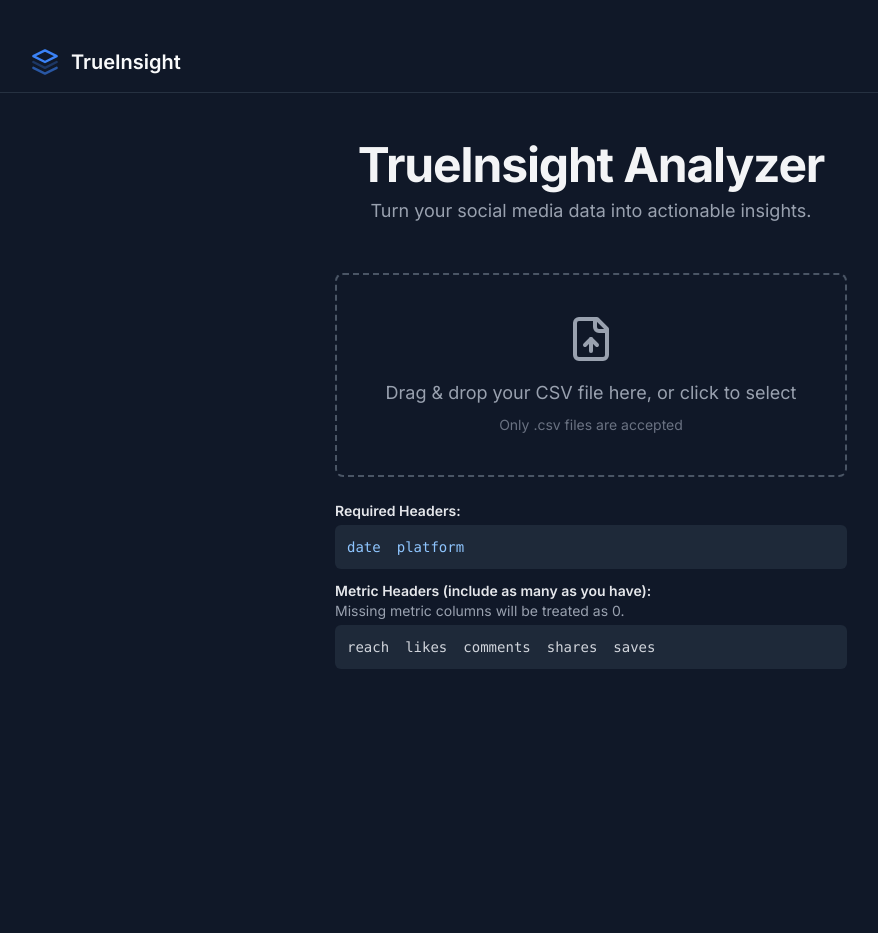
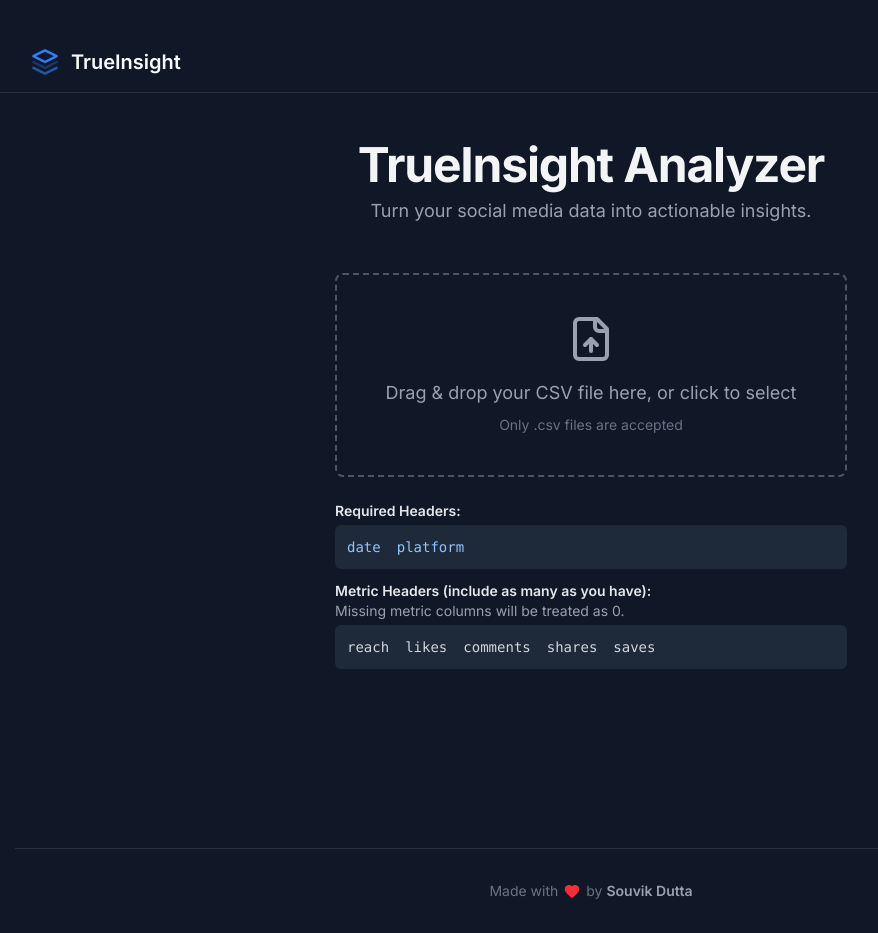
Before and after one commit to souvikontop/TrueInsight, a Next.js app: page / in a window 1280 px wide. Shown: the whole page, without its empty margins (49-927 px from the left). Before the commit the page ends 800 px from the top, so only its background shows below. Built offline with nearby package versions, Linux system fonts and the light colour scheme.

Commit message:
added footer

```diff
--- a/src/app/layout.tsx
+++ b/src/app/layout.tsx
@@ -1,5 +1,6 @@
 import type { Metadata } from "next";
 import { Inter } from "next/font/google";
+import Footer from "@/components/Footer";
 import "./globals.css";
 
 const inter = Inter({ subsets: ["latin"] });
@@ -21,6 +22,7 @@ export default function RootLayout({
         className={`${inter.className} bg-gray-900 text-gray-100 antialiased`}
       >
         {children}
+        <Footer />
       </body>
     </html>
   );
--- a/src/components/CsvUploader.tsx
+++ b/src/components/CsvUploader.tsx
@@ -53,7 +53,6 @@ export default function CsvUploader({
   });
 
   return (
-    // This is the single parent element
     <div className="w-full max-w-lg text-center">
       <div
         {...getRootProps()}
--- a/src/components/Dashboard.tsx
+++ b/src/components/Dashboard.tsx
@@ -5,7 +5,7 @@ import PerformanceChart from "./PerformanceChart";
 import EngagementMetrics from "./EngagementMetrics";
 import PlatformAnalysis from "./PlatformAnalysis";
 import PlatformDistributionChart from "./PlatformDistributionChart";
-import { formatKpiMetric } from "@/lib/data-utils"; // 1. Import the new function
+import { formatKpiMetric } from "@/lib/data-utils";
 import {
   BarChart,
   Heart,
--- /dev/null
+++ b/src/components/Footer.tsx
@@ -0,0 +1,22 @@
+import { Heart } from "lucide-react";
+import React from "react";
+
+export default function Footer() {
+  return (
+    <footer className="w-full max-w-6xl mx-auto border-t border-gray-700/60 mt-12 py-8">
+      <div className="flex items-center justify-center text-sm text-gray-500">
+        Made with
+        <Heart className="w-4 h-4 mx-1.5 fill-red-500 stroke-red-500" />
+        by
+        <a
+          href="https://github.com/your-github-username" // Change this to your link
+          target="_blank"
+          rel="noopener noreferrer"
+          className="ml-1 font-semibold text-gray-400 hover:text-gray-200 transition-colors"
+        >
+          Souvik Dutta
+        </a>
+      </div>
+    </footer>
+  );
+}
--- a/src/components/Header.tsx
+++ b/src/components/Header.tsx
@@ -1,13 +1,11 @@
 "use client";
 
 import React from "react";
-// 1. We no longer need to import 'Link'
 
 export default function Header() {
   return (
     <header className="w-full border-b border-gray-700/60">
       <div className="max-w-6xl mx-auto p-4 flex items-center justify-between">
-        {/* 2. Change the <Link> component to a standard <a> tag */}
         <a href="/" className="flex items-center space-x-3">
           <svg
             width="28"
@@ -15,17 +13,16 @@ export default function Header() {
             viewBox="0 0 24 24"
             fill="none"
             xmlns="http://www.w3.org/2000/svg"
+            className="stroke-blue-500"
           >
             <path
               d="M12 2L2 7L12 12L22 7L12 2Z"
-              stroke="#3b82f6"
               strokeWidth="2"
               strokeLinecap="round"
               strokeLinejoin="round"
             />
             <path
               d="M2 17L12 22L22 17"
-              stroke="#3b82f6"
               strokeWidth="2"
               strokeLinecap="round"
               strokeLinejoin="round"
@@ -33,7 +30,6 @@ export default function Header() {
             />
             <path
               d="M2 12L12 17L22 12"
-              stroke="#3b82f6"
               strokeWidth="2"
               strokeLinecap="round"
               strokeLinejoin="round"
```
